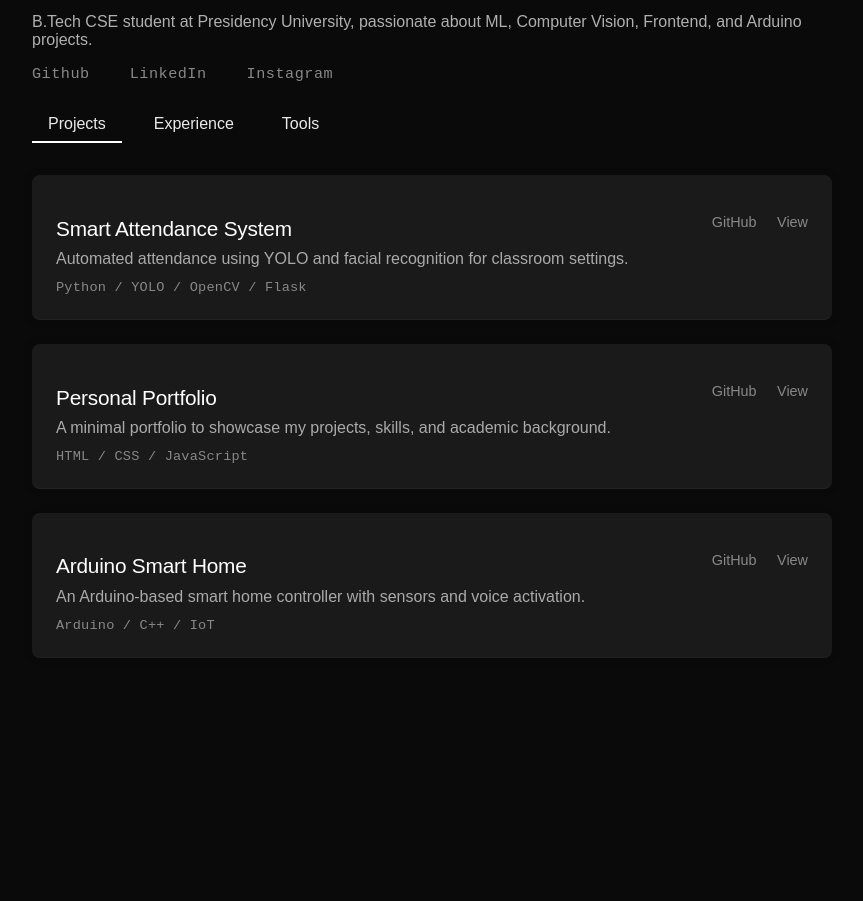
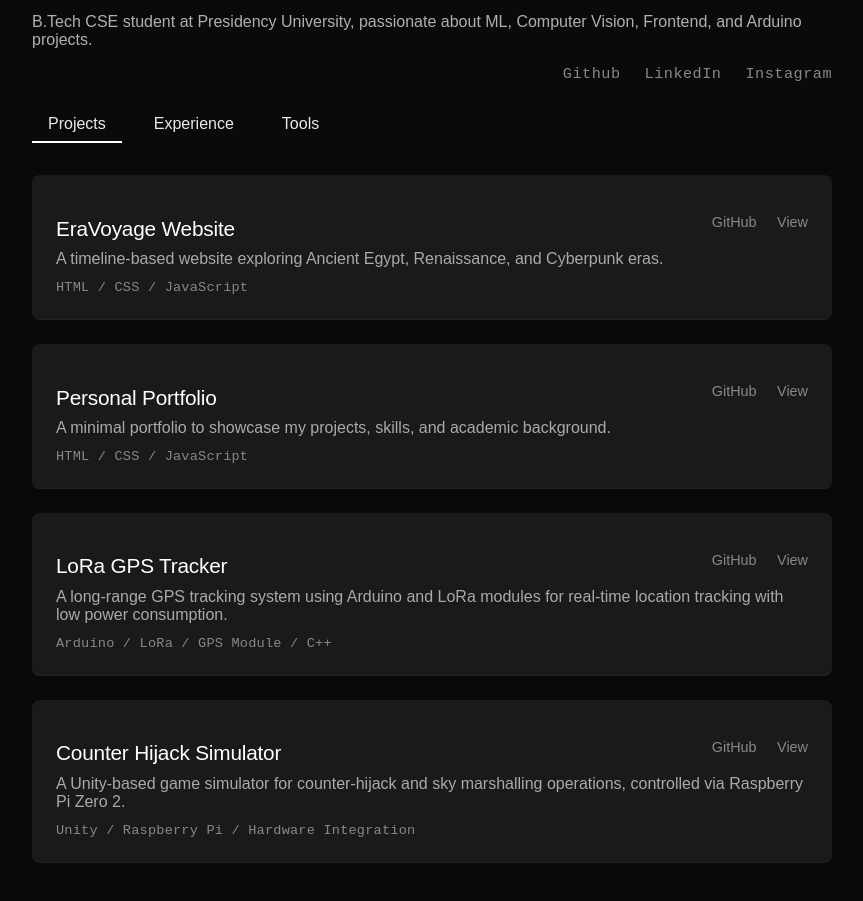
Before and after one commit to dumbesthuman/portfolio-html, a plain HTML site: page index.html in a window 1280 px wide. Shown: the part 101-1002 px from the top of the page, without its empty margins (208-1071 px from the left). Before the commit the page ends 823 px from the top, so only its background shows below. Drawn offline with nearby package versions, Linux system fonts and the light colour scheme; a web font is replaced by a local one.

Commit message:
Updated the project section

```diff
--- a/index.html
+++ b/index.html
@@ -8,8 +8,6 @@
   <link rel="stylesheet" href="https://unpkg.com/@geist/font/mono.css">
   <link rel="stylesheet" href="https://unpkg.com/@geist/font/sans.css">
   <link rel="stylesheet" href="https://cdn.jsdelivr.net/gh/devicons/devicon@v2.15.1/devicon.min.css">
-
-
 </head>
 <body>
   <div class="container">
@@ -33,16 +31,15 @@
       <section id="projects" class="tab-section active">
         <div class="project">
           <div class="title-row">
-            <h2>Smart Attendance System</h2>
+            <h2>EraVoyage Website</h2>
             <div class="links">
               <a href="#">GitHub</a>
               <a href="#">View</a>
             </div>
           </div>
-          <p>Automated attendance using YOLO and facial recognition for classroom settings.</p>
-          <div class="tags">Python / YOLO / OpenCV / Flask</div>
+          <p>A timeline-based website exploring Ancient Egypt, Renaissance, and Cyberpunk eras.</p>
+          <div class="tags">HTML / CSS / JavaScript</div>
         </div>
-
         <div class="project">
           <div class="title-row">
             <h2>Personal Portfolio</h2>
@@ -54,17 +51,27 @@
           <p>A minimal portfolio to showcase my projects, skills, and academic background.</p>
           <div class="tags">HTML / CSS / JavaScript</div>
         </div>
-
         <div class="project">
           <div class="title-row">
-            <h2>Arduino Smart Home</h2>
+            <h2>LoRa GPS Tracker</h2>
             <div class="links">
               <a href="#">GitHub</a>
               <a href="#">View</a>
             </div>
           </div>
-          <p>An Arduino-based smart home controller with sensors and voice activation.</p>
-          <div class="tags">Arduino / C++ / IoT</div>
+          <p>A long-range GPS tracking system using Arduino and LoRa modules for real-time location tracking with low power consumption.</p>
+          <div class="tags">Arduino / LoRa / GPS Module / C++</div>
+        </div>
+        <div class="project">
+          <div class="title-row">
+            <h2>Counter Hijack Simulator</h2>
+            <div class="links">
+              <a href="#">GitHub</a>
+              <a href="#">View</a>
+            </div>
+          </div>
+          <p>A Unity-based game simulator for counter-hijack and sky marshalling operations, controlled via Raspberry Pi Zero 2.</p>
+          <div class="tags">Unity / Raspberry Pi / Hardware Integration</div>
         </div>
       </section>
 
@@ -77,19 +84,17 @@
           <p>Built web apps like a portfolio, weather dashboard, e-commerce site, to-do app, and restaurant website with a focus on responsive design.</p>
           <div class="tags">Python / YOLO / React</div>
         </div>
-
         <div class="project">
           <div class="title-row">
             <h2>Mentor, Arduino Projects</h2>
             <span>Jan 2025 – May 2025</span>
           </div>
           <p>Mentored 4 junior teams on Arduino hardware projects, assisting with circuits, sensors, debugging, and presentations.</p>
-          <div class="tags">Arduino / C++ / IoT </div>
+          <div class="tags">Arduino / C++ / IoT</div>
         </div>
       </section>
 
       <section id="tools" class="tab-section">
-        <div>
         <div class="tool-icons">
           <section class="tools-section">
             <div class="tool-icons">
@@ -105,7 +110,6 @@
             </div>
           </section>
         </div>
-        </div>
       </section>
     </div>
   </div>
--- a/style.css
+++ b/style.css
@@ -33,11 +33,26 @@ body {
   letter-spacing: 2px;
 }
 
+/* ========== Social Icons ========== */
+.social-icons {
+  margin-top: 1rem;
+  display: flex;
+  gap: 1.5rem;
+  justify-content: flex-end; /* <<< aligned right */
+}
+
 .social-icons a {
-  margin-right: 1rem;
+  font-size: 0.95rem;
+  color: #888;
   text-decoration: none;
-  color: #aaa;
-  font-size: 1.2rem;
+  font-weight: 500;
+  letter-spacing: 0.5px;
+  transition: color 0.3s, transform 0.3s;
+}
+
+.social-icons a:hover {
+  color: #fff;
+  transform: translateY(-2px);
 }
 
 /* ========== Tabs ========== */
@@ -130,26 +145,7 @@ body {
   color: #fff;
 }
 
-.social-icons {
-  margin-top: 1rem;
-  display: flex;
-  gap: 1.5rem;
-}
-
-.social-icons a {
-  font-size: 0.95rem;
-  color: #888;
-  text-decoration: none;
-  font-weight: 500;
-  letter-spacing: 0.5px;
-  transition: color 0.3s, transform 0.3s;
-}
-
-.social-icons a:hover {
-  color: #fff;
-  transform: translateY(-2px);
-}
-
+/* ========== Responsive ========== */
 @media (max-width: 600px) {
   .container {
     padding: 1rem;
@@ -167,7 +163,7 @@ body {
   }
 
   .social-icons {
-    justify-content: center;
+    justify-content: center; /* Center on mobile */
     gap: 1rem;
     flex-wrap: wrap;
   }
@@ -206,6 +202,7 @@ body {
   }
 }
 
+/* ========== Tools Section ========== */
 .tools-section {
   padding: 2rem 0;
   text-align: center;
```
Lines whose indentation alone changed are shown as unchanged.
